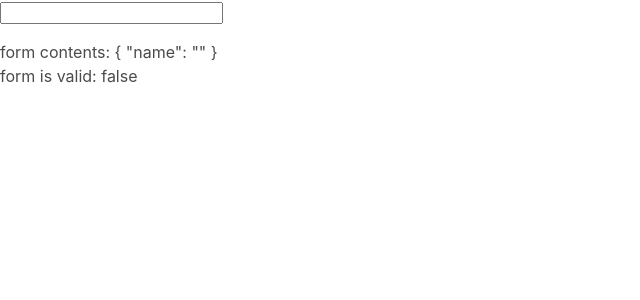
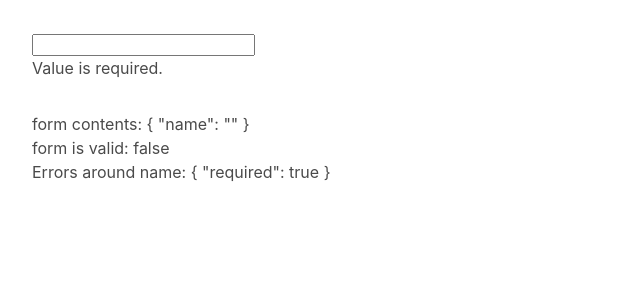
Before and after one commit to nelsW70/creditcard, an Angular app: page / in a window 1280 px wide. Shown: the top 300 px of the page, without its empty margins (0-640 px from the left). Built offline with nearby package versions, Linux system fonts and the light colour scheme.

Commit message:
add: basic validation for name input

```diff
--- a/src/app/card-form/card-form.component.html
+++ b/src/app/card-form/card-form.component.html
@@ -1,6 +1,17 @@
 <form [formGroup]="cardForm">
   <input formControlName="name" />
+  <ng-container *ngIf="cardForm.controls.name.errors">
+    <div *ngIf="cardForm.controls.name.errors.required">
+      Value is required.
+    </div>
+    <div *ngIf="cardForm.controls.name.errors.minlength">
+      Value you entered is
+      {{ cardForm.controls.name.errors.minlength.actualLength }} and must be
+      {{ cardForm.controls.name.errors.minlength.requiredLength }} characters
+    </div>
+  </ng-container>
 </form>
 
-<div style="margin-top: 1rem">form contents: {{ cardForm.value | json }}</div>
+<div style="margin-top: 2rem">form contents: {{ cardForm.value | json }}</div>
 <div>form is valid: {{ cardForm.valid }}</div>
+<div>Errors around name: {{ cardForm.controls.name.errors | json }}</div>
--- a/src/app/card-form/card-form.component.ts
+++ b/src/app/card-form/card-form.component.ts
@@ -8,7 +8,7 @@ import { FormGroup, FormControl, Validators } from '@angular/forms';
 })
 export class CardFormComponent implements OnInit {
   cardForm = new FormGroup({
-    name: new FormControl('', [Validators.required])
+    name: new FormControl('', [Validators.required, Validators.minLength(3)])
   });
 
   constructor() {}
--- a/src/styles.css
+++ b/src/styles.css
@@ -1,2 +1,6 @@
 /* You can add global styles to this file, and also import other style files */
-@import "bulma/css/bulma.css";
+@import 'bulma/css/bulma.css';
+
+body {
+  padding: 2.5%;
+}
```
